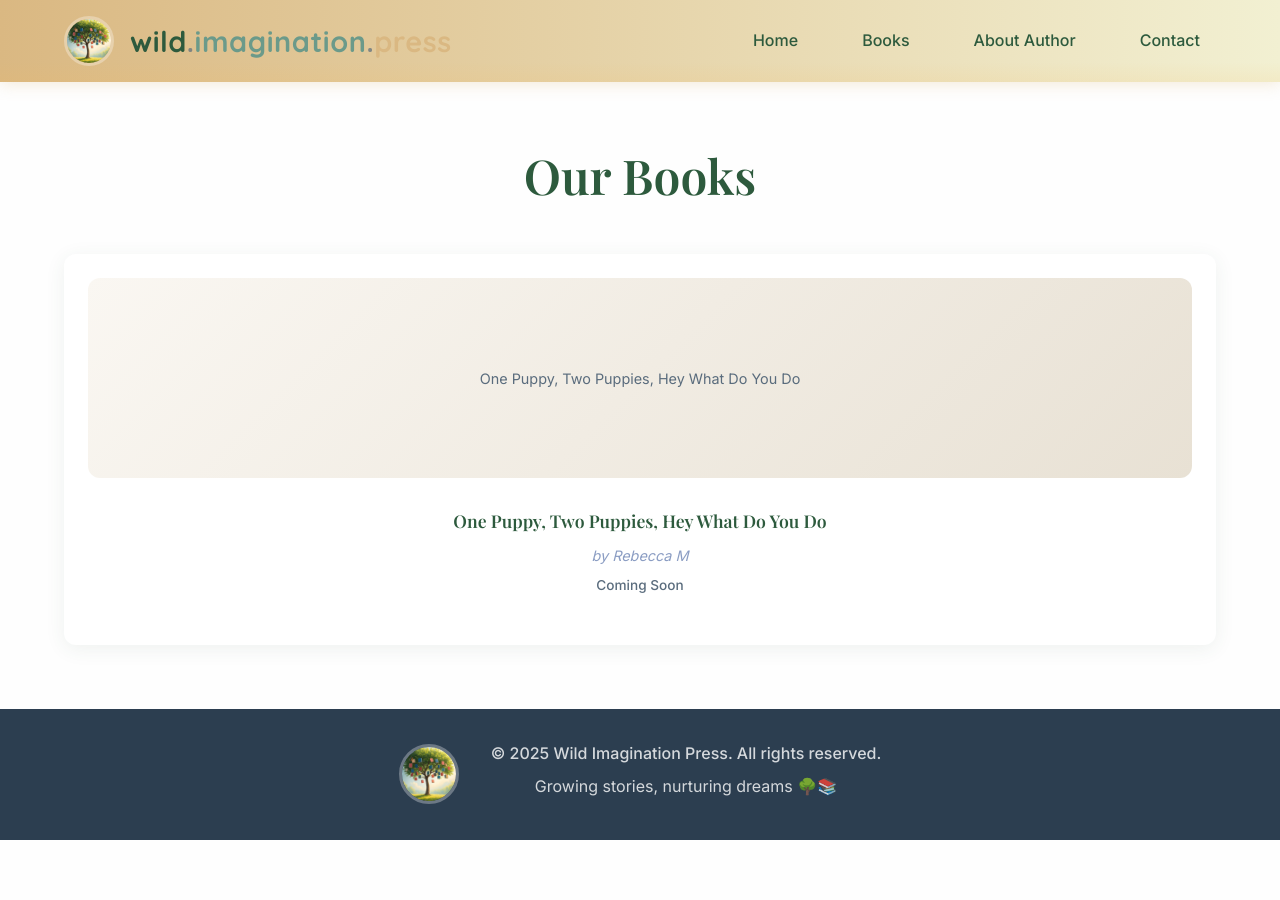
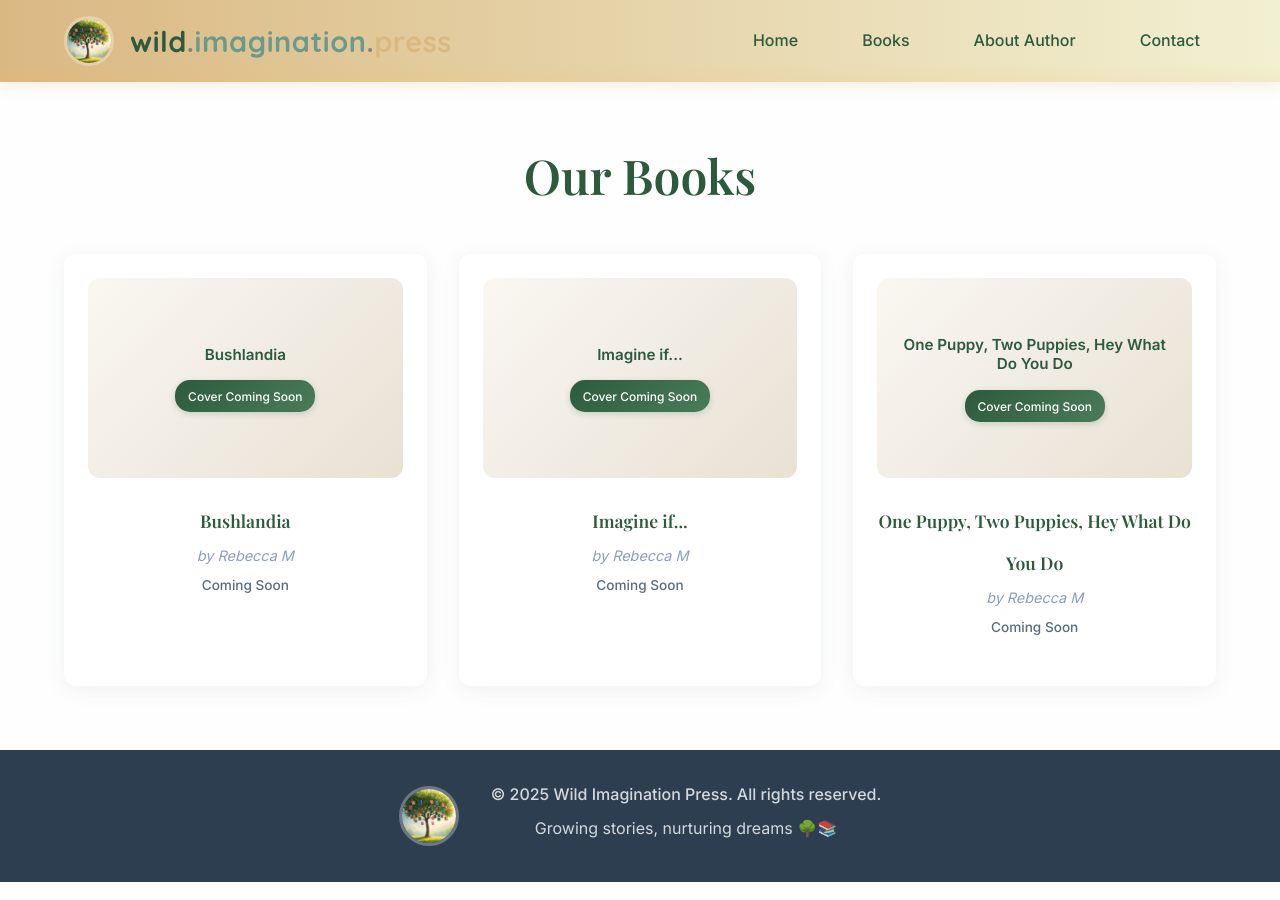
Before and after one commit to lichner/wildimaginationpress, a Jekyll site: the page built from books.html, in a window 1280 px wide. Built offline with Jekyll 4.4.1, drawn with Linux system fonts in a browser that asks for light colours.

Commit message:
Added books

```diff
--- a/assets/css/main.scss
+++ b/assets/css/main.scss
@@ -1153,16 +1153,25 @@
   box-shadow: var(--shadow-strong);
   text-align: center;
   padding: 2rem;
+  gap: 1.5rem;
 
-  h4 {
-    color: var(--text-medium);
-    margin-bottom: 1rem;
-    font-size: 1.2rem;
+  .book-title-large {
+    color: var(--primary-green);
+    margin: 0;
+    font-size: 1.4rem;
+    font-weight: 600;
+    line-height: 1.3;
   }
 
-  p {
-    color: var(--text-light);
+  .cover-coming-soon-large {
+    background: linear-gradient(135deg, var(--primary-green), var(--secondary-green));
+    color: white;
+    padding: 0.8rem 1.5rem;
+    border-radius: 25px;
     font-size: 1rem;
+    font-weight: 500;
+    box-shadow: 0 4px 12px rgba(45, 90, 61, 0.25);
+    margin: 0;
   }
 }
 
@@ -1324,13 +1333,30 @@
     height: 200px;
     background: linear-gradient(135deg, var(--cream), #e8e1d4);
     display: flex;
+    flex-direction: column;
     align-items: center;
     justify-content: center;
     border-radius: var(--border-radius);
-    color: var(--text-medium);
-    font-size: 0.9rem;
     text-align: center;
     padding: 1rem;
+    gap: 1rem;
+
+    .book-title-small {
+      color: var(--primary-green);
+      font-size: 0.95rem;
+      font-weight: 600;
+      line-height: 1.3;
+    }
+
+    .cover-coming-soon-small {
+      background: linear-gradient(135deg, var(--primary-green), var(--secondary-green));
+      color: white;
+      padding: 0.4rem 0.8rem;
+      border-radius: 15px;
+      font-size: 0.75rem;
+      font-weight: 500;
+      box-shadow: 0 2px 6px rgba(45, 90, 61, 0.2);
+    }
   }
 
   .book-info-small {
--- a/books.html
+++ b/books.html
@@ -17,7 +17,8 @@
               <img src="{{ book.cover_image | relative_url }}" alt="{{ book.title }}" loading="lazy">
             {% else %}
               <div class="book-placeholder-small">
-                <span>{{ book.title }}</span>
+                <span class="book-title-small">{{ book.title }}</span>
+                <span class="cover-coming-soon-small">Cover Coming Soon</span>
               </div>
             {% endif %}
           </div>
```
Also changed, not shown: _books/bushlandia.html (added, +29 -0 lines), _books/imagineif.html (added, +29 -0 lines), _layouts/book.html (+4 -3 lines).
